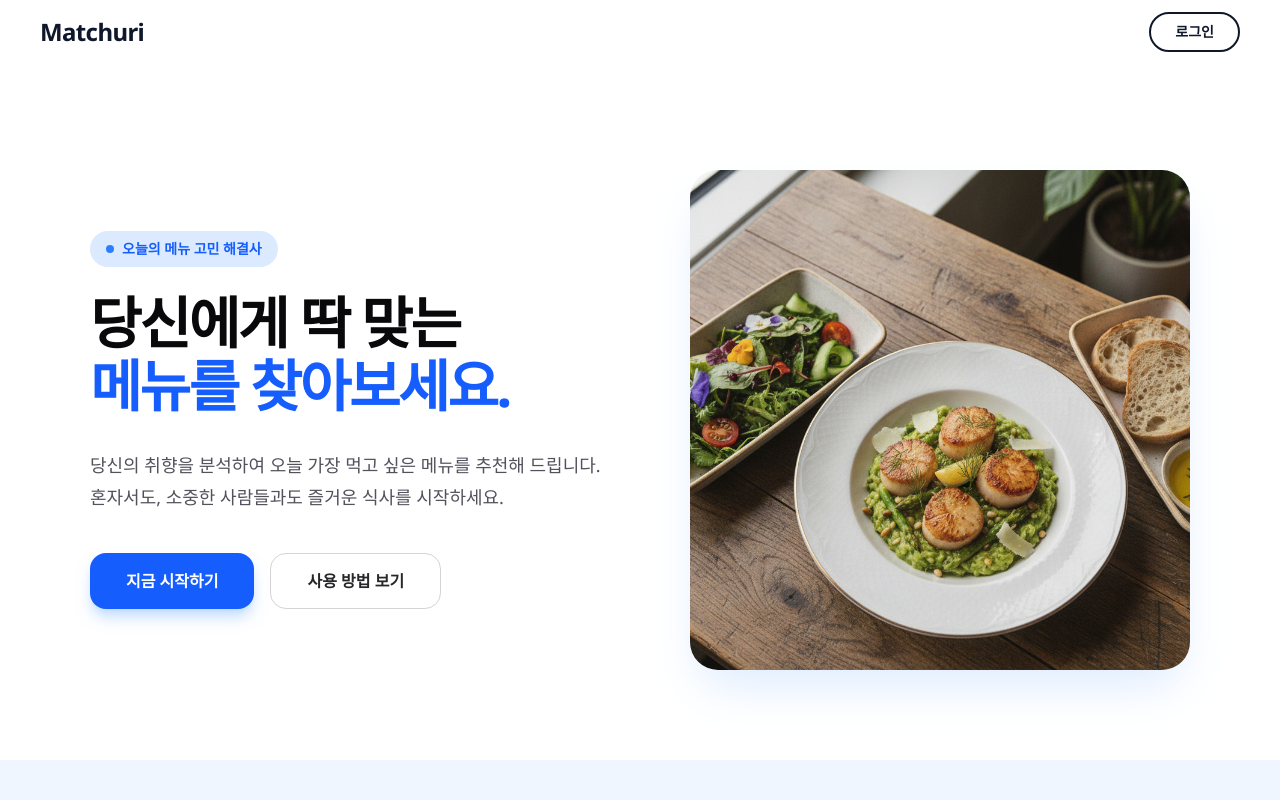
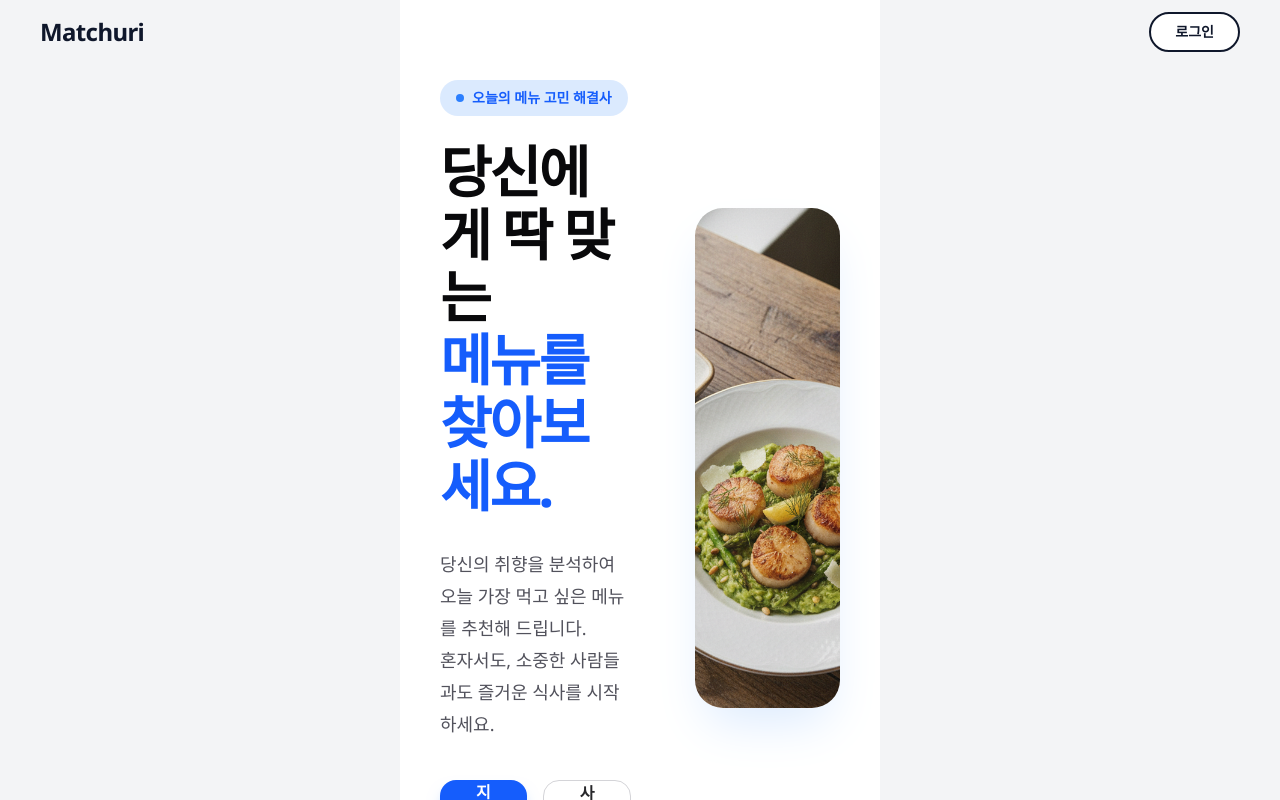
Before and after one commit to matchuri/frontend, a Next.js app: page / in a window 1280 px wide. Built offline with nearby package versions, Linux system fonts and the light colour scheme; no server answers.

Commit message:
[Refactor] 전체 화면 공통 레이아웃 모바일 앱 스타일로 개편 (MC-109)

```diff
--- /dev/null
+++ b/src/ui/components/BottomNavigation.tsx
@@ -0,0 +1,75 @@
+"use client";
+
+import Link from "next/link";
+import { House, Utensils, UserRound } from "lucide-react";
+import { usePathname } from "next/navigation";
+
+import { bottomNavigationStyles } from "@/ui/styles/bottomNavigationStyles";
+
+interface BottomNavigationItem {
+    readonly href: string;
+    readonly label: string;
+    readonly icon: typeof House;
+    readonly isActive: (pathname: string) => boolean;
+}
+
+const navigationItems: readonly BottomNavigationItem[] = [
+    {
+        href: "/home",
+        label: "홈",
+        icon: House,
+        isActive: (pathname) => pathname === "/home",
+    },
+    {
+        href: "/group",
+        label: "그룹",
+        icon: Utensils,
+        isActive: (pathname) =>
+            pathname === "/group" ||
+            pathname.startsWith("/group/"),
+    },
+    {
+        href: "/settings",
+        label: "설정",
+        icon: UserRound,
+        isActive: (pathname) =>
+            pathname === "/settings" ||
+            pathname.startsWith("/settings/"),
+    },
+];
+
+export default function BottomNavigation() {
+    const pathname = usePathname();
+
+    return (
+        <nav
+            className={bottomNavigationStyles.navigation}
+            aria-label="주요 메뉴"
+        >
+            {navigationItems.map((item) => {
+                const Icon = item.icon;
+                const isActive = item.isActive(pathname);
+
+                return (
+                    <Link
+                        key={item.href}
+                        href={item.href}
+                        aria-label={item.label}
+                        aria-current={isActive ? "page" : undefined}
+                        className={
+                            isActive
+                                ? bottomNavigationStyles.activeItem
+                                : bottomNavigationStyles.item
+                        }
+                    >
+                        <Icon
+                            size={28}
+                            strokeWidth={isActive ? 2.5 : 2}
+                            aria-hidden="true"
+                        />
+                    </Link>
+                );
+            })}
+        </nav>
+    );
+}
--- a/src/ui/layout/AppLayout.tsx
+++ b/src/ui/layout/AppLayout.tsx
@@ -5,7 +5,9 @@ import type { ReactNode } from "react";
 import { usePathname } from "next/navigation";
 
 import { jotaiStore } from "@/shared/lib/jotaiStore";
+
 import AuthInitializer from "@/features/auth/ui/components/AuthInitializer";
+
 import {
     isAuthenticatedAtom,
     isAuthLoadingAtom,
@@ -13,9 +15,11 @@ import {
 } from "@/features/auth/application/selectors/authSelectors";
 
 import Navbar from "@/ui/components/Navbar";
-import Sidebar from "@/ui/components/Sidebar";
+import BottomNavigation from "@/ui/components/BottomNavigation";
 
-const authNavigationHiddenPaths = [
+import { appLayoutStyles } from "@/ui/styles/appLayoutStyles";
+
+const navbarHiddenPaths = [
     "/login",
     "/signup",
     "/terms",
@@ -24,36 +28,82 @@ const authNavigationHiddenPaths = [
     "/auth/find-password",
 ];
 
-function AppContent({ children }: { children: ReactNode }) {
+function shouldShowPublicNavbar(pathname: string) {
+    return !navbarHiddenPaths.includes(pathname);
+}
+
+function shouldHideBottomNavigation(pathname: string) {
+    // 개인 메뉴 추천 진행/결과 화면
+    if (pathname.startsWith("/personal-recommendation")) {
+        return true;
+    }
+
+    // 맛집 결과 화면
+    if (pathname.startsWith("/recommendation-restaurants")) {
+        return true;
+    }
+
+    // 그룹 추천 준비/투표/결과 화면
+    if (/^\/group\/\d+\/recommendations\/\d+/.test(pathname)) {
+        return true;
+    }
+
+    return false;
+}
+
+function AppContent({
+    children,
+}: {
+    children: ReactNode;
+}) {
     const pathname = usePathname();
 
-    const isAuthenticated = useAtomValue(isAuthenticatedAtom);
-    const isAuthLoading = useAtomValue(isAuthLoadingAtom);
-    const isOnboardingReady = useAtomValue(isOnboardingReadyAtom);
+    const isAuthenticated =
+        useAtomValue(isAuthenticatedAtom);
 
-    const showMemberLayout =
-        !isAuthLoading && isAuthenticated && isOnboardingReady;
+    const isAuthLoading =
+        useAtomValue(isAuthLoadingAtom);
 
-    const hideNavbar = authNavigationHiddenPaths.includes(pathname);
+    const isOnboardingReady =
+        useAtomValue(isOnboardingReadyAtom);
+
+    const isMemberReady =
+        !isAuthLoading &&
+        isAuthenticated &&
+        isOnboardingReady;
+
+    const showNavbar =
+        !isMemberReady &&
+        shouldShowPublicNavbar(pathname);
+
+    const showBottomNavigation =
+        isMemberReady &&
+        !shouldHideBottomNavigation(pathname);
 
     if (isAuthLoading) {
         return null;
     }
 
     return (
-        <>
-            {!hideNavbar && <Navbar />}
-            {showMemberLayout && <Sidebar />}
+        <div className={appLayoutStyles.pageBackground}>
+            <div className={appLayoutStyles.appContainer}>
+                {showNavbar && <Navbar />}
 
-            <main
-                className={[
-                    "h-screen overflow-y-auto",
-                    showMemberLayout ? "ml-[280px]" : "",
-                ].join(" ")}
-            >
-                {children}
-            </main>
-        </>
+                <main
+                    className={
+                        showBottomNavigation
+                            ? appLayoutStyles.contentWithBottomNavigation
+                            : appLayoutStyles.content
+                    }
+                >
+                    {children}
+                </main>
+
+                {showBottomNavigation && (
+                    <BottomNavigation />
+                )}
+            </div>
+        </div>
     );
 }
 
@@ -65,7 +115,9 @@ export default function AppLayout({
     return (
         <Provider store={jotaiStore}>
             <AuthInitializer />
-            <AppContent>{children}</AppContent>
+            <AppContent>
+                {children}
+            </AppContent>
         </Provider>
     );
 }
--- /dev/null
+++ b/src/ui/styles/appLayoutStyles.ts
@@ -0,0 +1,6 @@
+export const appLayoutStyles = {
+    pageBackground: "min-h-dvh bg-gray-100",
+    appContainer: "relative mx-auto min-h-dvh w-full max-w-[480px] bg-white",
+    content: "h-dvh overflow-y-auto",
+    contentWithBottomNavigation: "h-dvh overflow-y-auto pb-[80px]",
+} as const;
--- /dev/null
+++ b/src/ui/styles/bottomNavigationStyles.ts
@@ -0,0 +1,8 @@
+export const bottomNavigationStyles = {
+    navigation:
+        "absolute bottom-0 left-0 z-50 flex h-[80px] w-full items-center border-t border-gray-100 bg-white",
+    item:
+        "flex h-full flex-1 items-center justify-center text-gray-400 transition-colors",
+    activeItem:
+        "flex h-full flex-1 items-center justify-center text-[#FB6F00] transition-colors",
+} as const;
```
